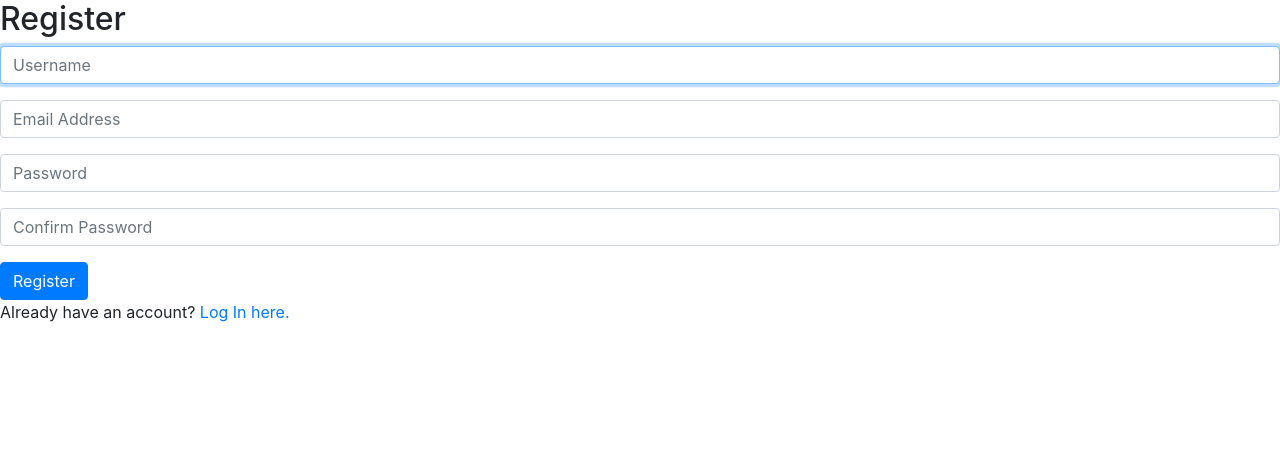
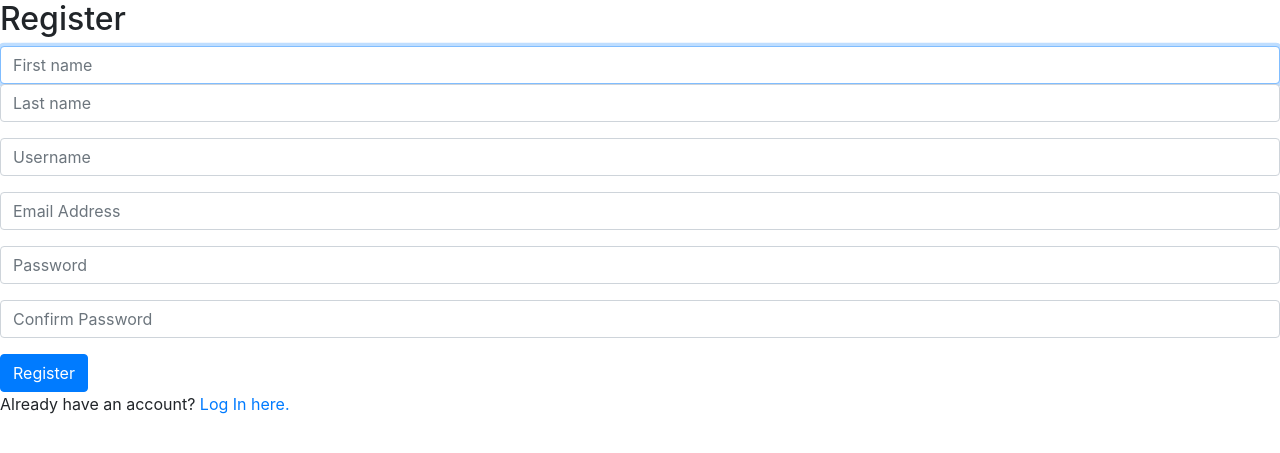
Before and after one commit to kaylubr/network, a Django app: page /register in a window 1280 px wide. Shown: the part 56-509 px from the top of the page. Run offline with Django 3.2, Linux system fonts and the light colour scheme; some libraries are stand-ins or nearby versions.

Commit message:
Feat: add first and last name fields for users

```diff
--- a/network/templates/network/register.html
+++ b/network/templates/network/register.html
@@ -10,6 +10,10 @@
 
     <form action="{% url 'register' %}" method="post">
         {% csrf_token %}
+        <div class="form-group">
+            <input class="form-control" autofocus type="text" name="first_name" placeholder="First name">
+            <input class="form-control" autofocus type="text" name="last_name" placeholder="Last name">
+        </div>
         <div class="form-group">
             <input class="form-control" autofocus type="text" name="username" placeholder="Username">
         </div>
--- a/network/views.py
+++ b/network/views.py
@@ -38,6 +38,8 @@ def logout_view(request):
 
 def register(request):
     if request.method == "POST":
+        first_name = request.POST["first_name"]
+        last_name = request.POST["last_name"]
         username = request.POST["username"]
         email = request.POST["email"]
 
```
Also changed, not shown: db.sqlite3 (added), network/migrations/0001_initial.py (added), network/migrations/__init__.py (added), 1 other file.
